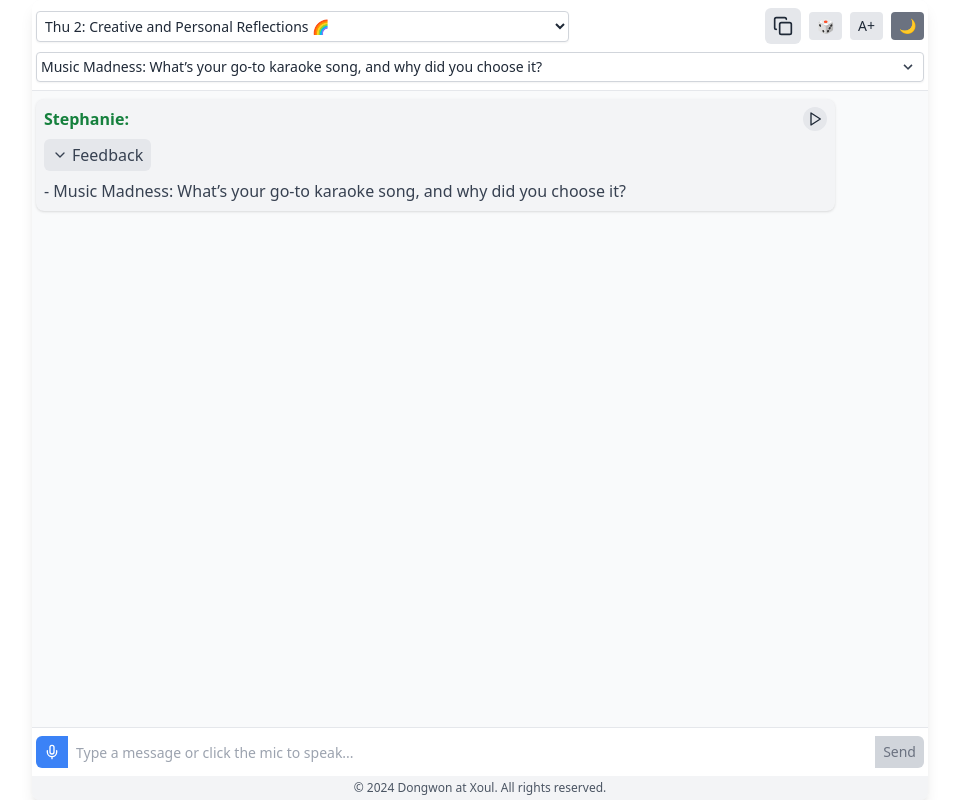
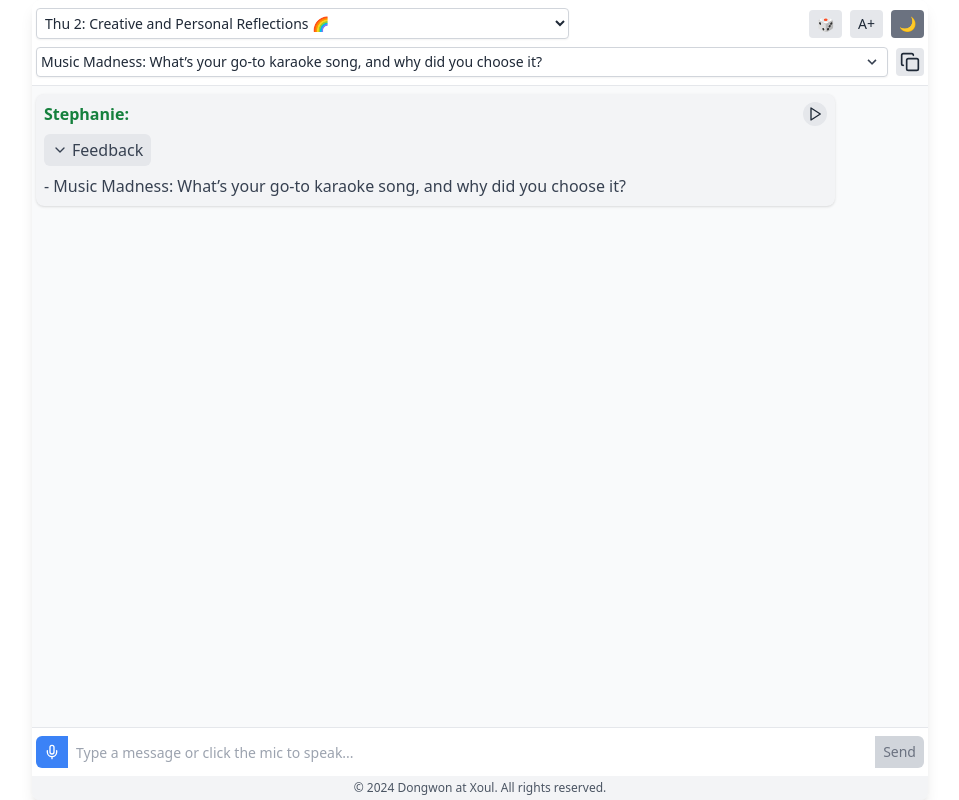
Before and after one commit to dom7kim/xoul-chat, a Next.js app: page / in a window 1280 px wide. Both pictures are taken after a click on the button "Select random topic". Shown: the part 44-844 px from the top of the page, without its empty margins (160-1119 px from the left). Built offline with nearby package versions, Linux system fonts and the light colour scheme.

Commit message:
move the location of copy button

```diff
--- a/src/app/components/ChatRoom.js
+++ b/src/app/components/ChatRoom.js
@@ -202,7 +202,6 @@ Generated on ${new Date().toLocaleString()}
             ))}
           </select>
           <div className="flex items-center space-x-2">
-            <CopyButton onClick={copyConversation} darkMode={darkMode} />
             <button
               onClick={selectRandomTopic}
               className={`px-2 py-1 text-sm rounded ${
@@ -233,7 +232,8 @@ Generated on ${new Date().toLocaleString()}
           </div>
         </div>
         {selectedSession && (
-          <div className="relative">
+        <div className="relative flex items-center space-x-2">
+          <div className="relative flex-grow">
             <select
               value={selectedQuestion}
               onChange={handleQuestionChange}
@@ -256,7 +256,17 @@ Generated on ${new Date().toLocaleString()}
               </svg>
             </div>
           </div>
-        )}
+          <CopyButton
+            onClick={copyConversation}
+            darkMode={darkMode}
+            className={`p-1 rounded ${
+              darkMode
+                ? 'bg-gray-600 text-white hover:bg-gray-500'
+                : 'bg-gray-200 text-gray-800 hover:bg-gray-300'
+            }`}
+          />
+        </div>
+      )}
       </div>
       <div ref={chatContainerRef} className="flex flex-col flex-grow overflow-hidden">
         <div className="flex-grow overflow-y-auto">
--- a/src/app/components/CopyButton.js
+++ b/src/app/components/CopyButton.js
@@ -1,7 +1,7 @@
 import { useState } from 'react';
 import { Copy, Check } from 'lucide-react';
 
-export default function CopyButton({ onClick, darkMode }) {
+export default function CopyButton({ onClick, darkMode, className = '' }) {
   const [copied, setCopied] = useState(false);
 
   const handleClick = () => {
@@ -13,11 +13,7 @@ export default function CopyButton({ onClick, darkMode }) {
   return (
     <button
       onClick={handleClick}
-      className={`p-2 rounded-md focus:outline-none focus:ring-2 ${
-        darkMode
-          ? 'bg-gray-700 text-white hover:bg-gray-600 focus:ring-gray-500'
-          : 'bg-gray-200 text-gray-800 hover:bg-gray-300 focus:ring-gray-400'
-      }`}
+      className={`focus:outline-none focus:ring-2 ${className}`}
       aria-label="Copy conversation"
     >
       {copied ? (
```
